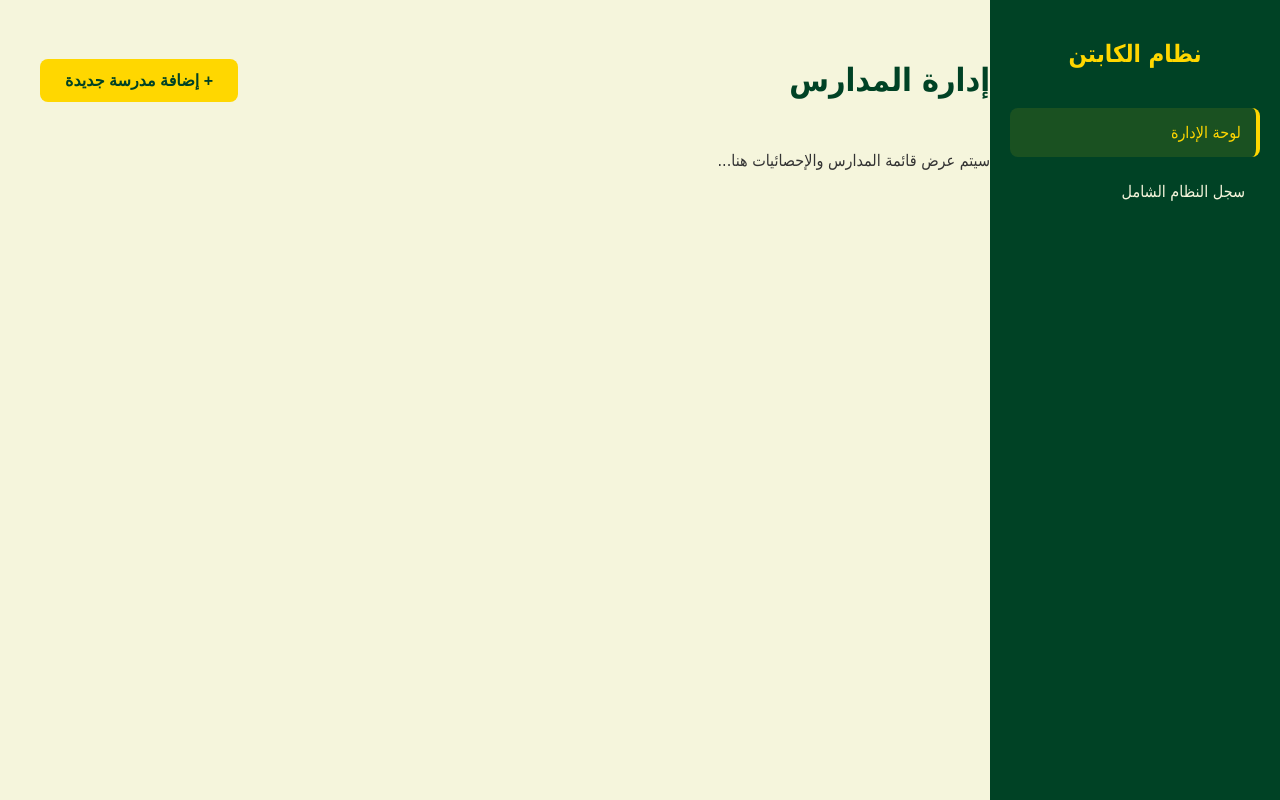
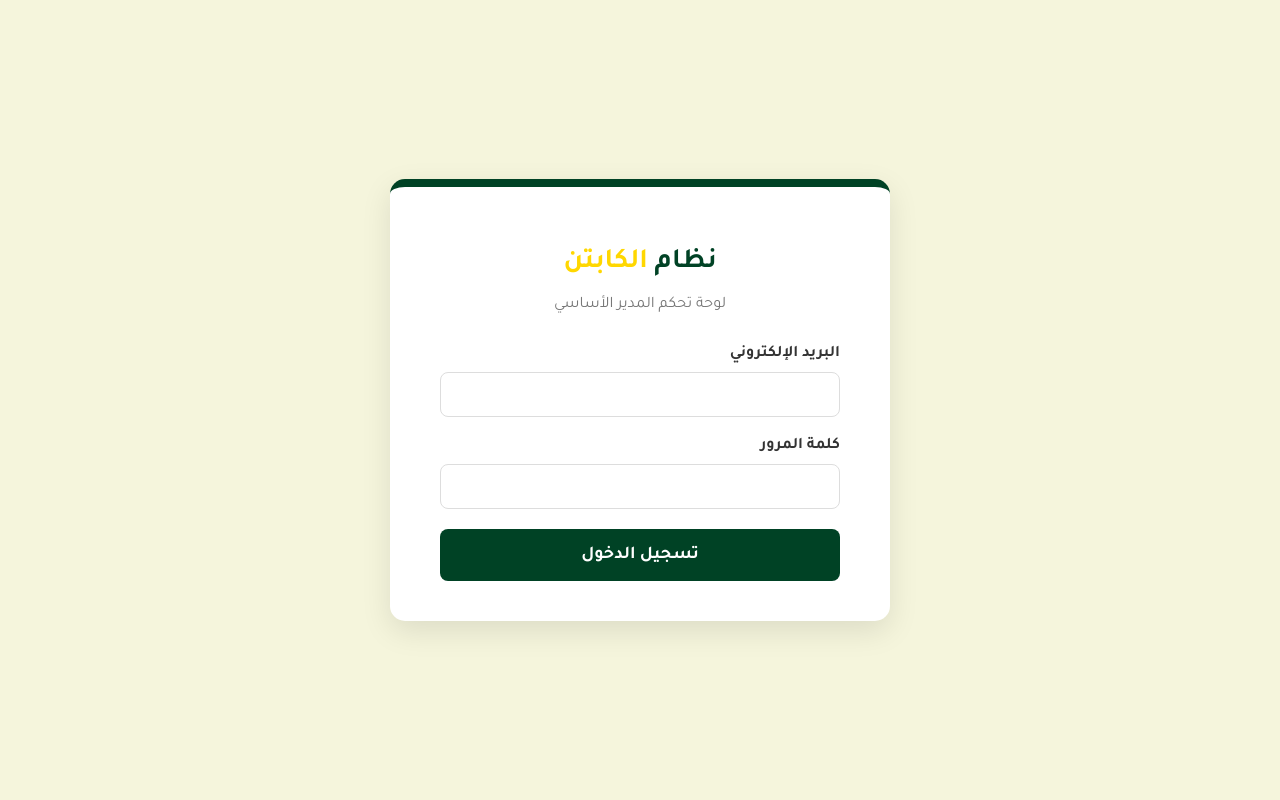
Before and after one commit to abusaud01/CAPTAINEDUSYS, a plain HTML site: page index.html in a window 1280 px wide. Drawn offline with Linux system fonts and the light colour scheme.

Commit message:
index.html

```diff
--- a/index.html
+++ b/index.html
@@ -3,181 +3,174 @@
 <head>
     <meta charset="UTF-8">
     <meta name="viewport" content="width=device-width, initial-scale=1.0">
-    <title>لوحة تحكم الكابتن</title>
+    <title>دخول - نظام الكابتن التعليمي</title>
+
+    <!-- 1. استيراد خط تجوال من جوجل -->
+    <link rel="preconnect" href="https://fonts.googleapis.com">
+    <link rel="preconnect" href="https://fonts.gstatic.com" crossorigin>
+    <link href="https://fonts.googleapis.com/css2?family=Tajawal:wght@400;700&display=swap" rel="stylesheet">
+
     <style>
-        /* --- CSS: The Royal Styling --- */
+        /* --- CSS: The Royal Login Styling --- */
         :root {
-            --royal-green: #004225; /* أخضر ملكي عميق */
-            --gold-accent: #FFD700; /* ذهبي للمسات الفاخرة */
-            --light-cream: #F5F5DC; /* كريمي فاتح للخلفيات والنصوص */
-            --dark-charcoal: #333333; /* فحمي داكن للنصوص الثانوية */
+            --royal-green: #004225;
+            --gold-accent: #FFD700;
+            --light-cream: #F5F5DC;
+            --dark-charcoal: #333333;
+            --error-red: #D32F2F;
         }
 
         body {
-            font-family: 'Tahoma', sans-serif; /* خط بسيط وواضح للبداية */
-            background-color: var(--light-cream);
-            color: var(--dark-charcoal);
+            font-family: 'Tajawal', sans-serif;
+            background-color: var(--light-cream );
+            display: flex;
+            justify-content: center;
+            align-items: center;
+            height: 100vh;
             margin: 0;
-            display: flex;
         }
 
-        .sidebar {
-            width: 250px;
-            background-color: var(--royal-green);
-            color: var(--light-cream);
-            padding: 20px;
-            height: 100vh;
-            position: fixed;
+        .login-container {
+            background-color: #FFFFFF;
+            padding: 40px 50px;
+            border-radius: 15px;
+            box-shadow: 0 10px 30px rgba(0, 0, 0, 0.1);
+            width: 400px;
+            text-align: center;
+            border-top: 8px solid var(--royal-green);
         }
 
-        .sidebar h2 {
-            color: var(--gold-accent);
-            text-align: center;
-            margin-bottom: 40px;
+        .login-container h1 {
+            color: var(--royal-green);
+            font-weight: 700;
+            font-size: 28px;
+            margin-bottom: 10px;
         }
 
-        .sidebar nav a {
-            display: block;
-            color: var(--light-cream);
-            text-decoration: none;
-            padding: 15px;
-            margin-bottom: 10px;
-            border-radius: 8px;
-            transition: background-color 0.3s, color 0.3s;
-        }
-
-        .sidebar nav a:hover, .sidebar nav a.active {
-            background-color: rgba(255, 215, 0, 0.1); /* لمسة ذهبية شفافة عند التمرير */
-            border-right: 4px solid var(--gold-accent);
+        .login-container h1 .gold-text {
             color: var(--gold-accent);
         }
 
-        .main-content {
-            margin-right: 250px; /* نفس عرض الشريط الجانبي */
-            padding: 40px;
-            width: calc(100% - 250px);
-        }
-
-        header {
-            display: flex;
-            justify-content: space-between;
-            align-items: center;
+        .login-container p {
+            color: #777;
             margin-bottom: 30px;
         }
 
-        header h1 {
-            color: var(--royal-green);
+        .input-group {
+            margin-bottom: 20px;
+            text-align: right;
         }
 
-        .add-school-btn {
-            background-color: var(--gold-accent);
-            color: var(--royal-green);
-            border: none;
-            padding: 12px 25px;
-            font-size: 16px;
-            font-weight: bold;
-            border-radius: 8px;
-            cursor: pointer;
-            transition: transform 0.2s;
+        .input-group label {
+            display: block;
+            margin-bottom: 8px;
+            color: var(--dark-charcoal);
+            font-weight: 700;
         }
 
-        .add-school-btn:hover {
-            transform: scale(1.05);
+        .input-group input {
+            width: 100%;
+            padding: 12px;
+            border: 1px solid #DDD;
+            border-radius: 8px;
+            font-family: 'Tajawal', sans-serif;
+            font-size: 16px;
+            box-sizing: border-box; /* To include padding in width */
+            transition: border-color 0.3s, box-shadow 0.3s;
         }
 
-        .log-container {
-            background-color: #FFFFFF;
-            border: 1px solid #DDD;
-            border-radius: 8px;
-            padding: 20px;
+        .input-group input:focus {
+            outline: none;
+            border-color: var(--gold-accent);
+            box-shadow: 0 0 5px rgba(255, 215, 0, 0.5);
         }
 
-        .log-header {
-            display: flex;
-            justify-content: space-between;
-            align-items: center;
-            border-bottom: 2px solid var(--royal-green);
-            padding-bottom: 15px;
-            margin-bottom: 20px;
+        .login-btn {
+            width: 100%;
+            padding: 15px;
+            background-color: var(--royal-green);
+            color: white;
+            border: none;
+            border-radius: 8px;
+            font-size: 18px;
+            font-weight: 700;
+            font-family: 'Tajawal', sans-serif;
+            cursor: pointer;
+            transition: background-color 0.3s, transform 0.2s;
         }
 
-        .log-header h3 {
-            color: var(--royal-green);
-            margin: 0;
+        .login-btn:hover {
+            background-color: #005a34; /* درجة أغمق من الأخضر الملكي */
+            transform: translateY(-2px);
         }
 
-        .log-entry {
-            border-bottom: 1px solid #EEE;
-            padding: 15px 5px;
-            display: flex;
-            justify-content: space-between;
+        #error-message {
+            color: var(--error-red);
+            margin-top: 15px;
+            font-weight: 700;
+            display: none; /* مخفي بشكل افتراضي */
         }
-        .log-entry:last-child {
-            border-bottom: none;
-        }
-        .log-entry .timestamp {
-            color: #999;
-            font-size: 14px;
-        }
+
     </style>
 </head>
 <body>
 
-    <div class="sidebar">
-        <h2>نظام الكابتن</h2>
-        <nav>
-            <a href="#" class="active" onclick="showSection('dashboard')">لوحة الإدارة</a>
-            <a href="#" onclick="showSection('log')">سجل النظام الشامل</a>
-        </nav>
-    </div>
+    <div class="login-container">
+        <h1>نظام <span class="gold-text">الكابتن</span></h1>
+        <p>لوحة تحكم المدير الأساسي</p>
 
-    <div class="main-content">
-        <!-- قسم إدارة المدارس -->
-        <div id="dashboard">
-            <header>
-                <h1>إدارة المدارس</h1>
-                <button class="add-school-btn" onclick="alert('سيتم هنا فتح نافذة لإضافة مدرسة جديدة!')">+ إضافة مدرسة جديدة</button>
-            </header>
-            <!-- هنا سنضع قائمة المدارس لاحقاً -->
-            <p>سيتم عرض قائمة المدارس والإحصائيات هنا...</p>
-        </div>
-
-        <!-- قسم الصندوق الأسود -->
-        <div id="log" style="display: none;">
-            <header>
-                <h1>سجل النظام الشامل (الصندوق الأسود)</h1>
-            </header>
-            <div class="log-container">
-                <div class="log-header">
-                    <h3>الأحداث المسجلة</h3>
-                    <!-- هنا سنضع أدوات الفلترة والبحث -->
-                </div>
-                <!-- مثال لحدث مسجل -->
-                <div class="log-entry">
-                    <span><strong style="color: var(--royal-green);">[مدرسة الأبطال]</strong>: المعلم "أحمد" بدأ حصة "الرياضيات".</span>
-                    <span class="timestamp">12:05:34 م</span>
-                </div>
-                <div class="log-entry">
-                    <span><strong style="color: var(--royal-green);">[مدرسة المستقبل]</strong>: الوكيل "خالد" سجل مخالفة "تأخر" على الطالب "سالم".</span>
-                    <span class="timestamp">12:04:10 م</span>
-                </div>
+        <form id="login-form" onsubmit="handleLogin(event)">
+            <div class="input-group">
+                <label for="email">البريد الإلكتروني</label>
+                <input type="email" id="email" name="email" required>
             </div>
-        </div>
+            <div class="input-group">
+                <label for="password">كلمة المرور</label>
+                <input type="password" id="password" name="password" required>
+            </div>
+            <button type="submit" class="login-btn">تسجيل الدخول</button>
+            <p id="error-message"></p>
+        </form>
     </div>
 
     <script>
         // --- JavaScript: The Brains ---
-        function showSection(sectionId) {
-            // إخفاء جميع الأقسام
-            document.getElementById('dashboard').style.display = 'none';
-            document.getElementById('log').style.display = 'none';
 
-            // إظهار القسم المطلوب فقط
-            document.getElementById(sectionId).style.display = 'block';
+        // بيانات الدخول الافتراضية للمدير الأساسي (للتطوير فقط)
+        const SUPER_ADMIN_EMAIL = 'captain@system.dev';
+        const SUPER_ADMIN_PASSWORD = 'password123';
 
-            // تحديث الحالة النشطة في الشريط الجانبي
-            document.querySelectorAll('.sidebar nav a').forEach(a => a.classList.remove('active'));
-            document.querySelector(`.sidebar nav a[onclick="showSection('${sectionId}')"]`).classList.add('active');
+        function handleLogin(event) {
+            event.preventDefault(); // منع إرسال النموذج بالطريقة التقليدية
+
+            const email = document.getElementById('email').value;
+            const password = document.getElementById('password').value;
+            const errorMessage = document.getElementById('error-message');
+
+            // إخفاء رسالة الخطأ عند كل محاولة
+            errorMessage.style.display = 'none';
+
+            // --- محاكاة التحقق من البيانات ---
+            // في هذا الجزء، سنقوم بالتحقق من البيانات محليًا
+            // لاحقًا، سيتم استبدال هذا الجزء بالاتصال الفعلي بـ Supabase
+
+            if (email === SUPER_ADMIN_EMAIL && password === SUPER_ADMIN_PASSWORD) {
+                // في حال نجاح الدخول
+                console.log('Authentication successful. Redirecting...');
+
+                // SUPABASE_HOOK: هنا سيتم استدعاء supabase.auth.signInWithPassword()
+                // بعد النجاح، سيتم التوجيه تلقائيًا بواسطة Supabase أو يدويًا.
+
+                // توجيه المستخدم إلى لوحة التحكم
+                // تأكد من أن اسم ملف لوحة التحكم هو "captain_dashboard.html" وفي نفس المجلد
+                window.location.href = 'captain_dashboard.html';
+
+            } else {
+                // في حال فشل الدخول
+                console.error('Authentication failed.');
+                errorMessage.textContent = 'البريد الإلكتروني أو كلمة المرور غير صحيحة.';
+                errorMessage.style.display = 'block';
+            }
         }
     </script>
 
```
